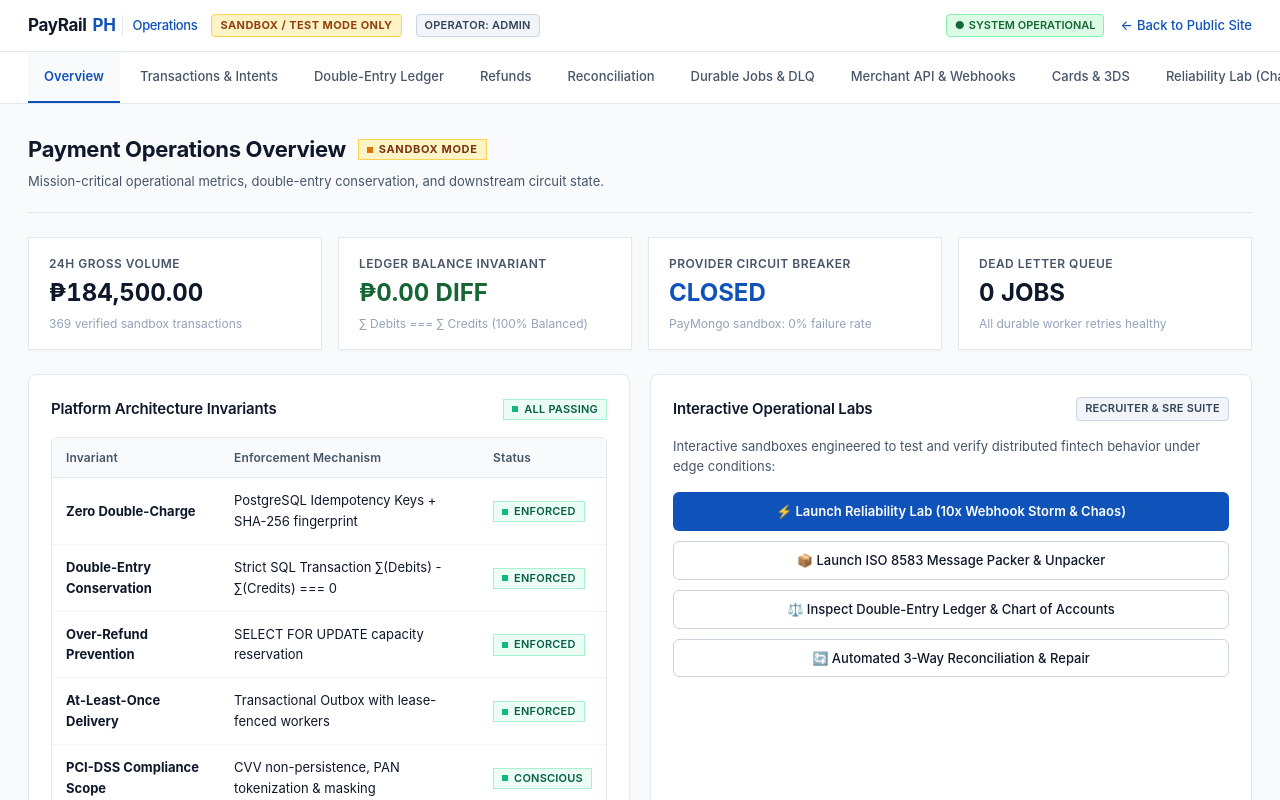
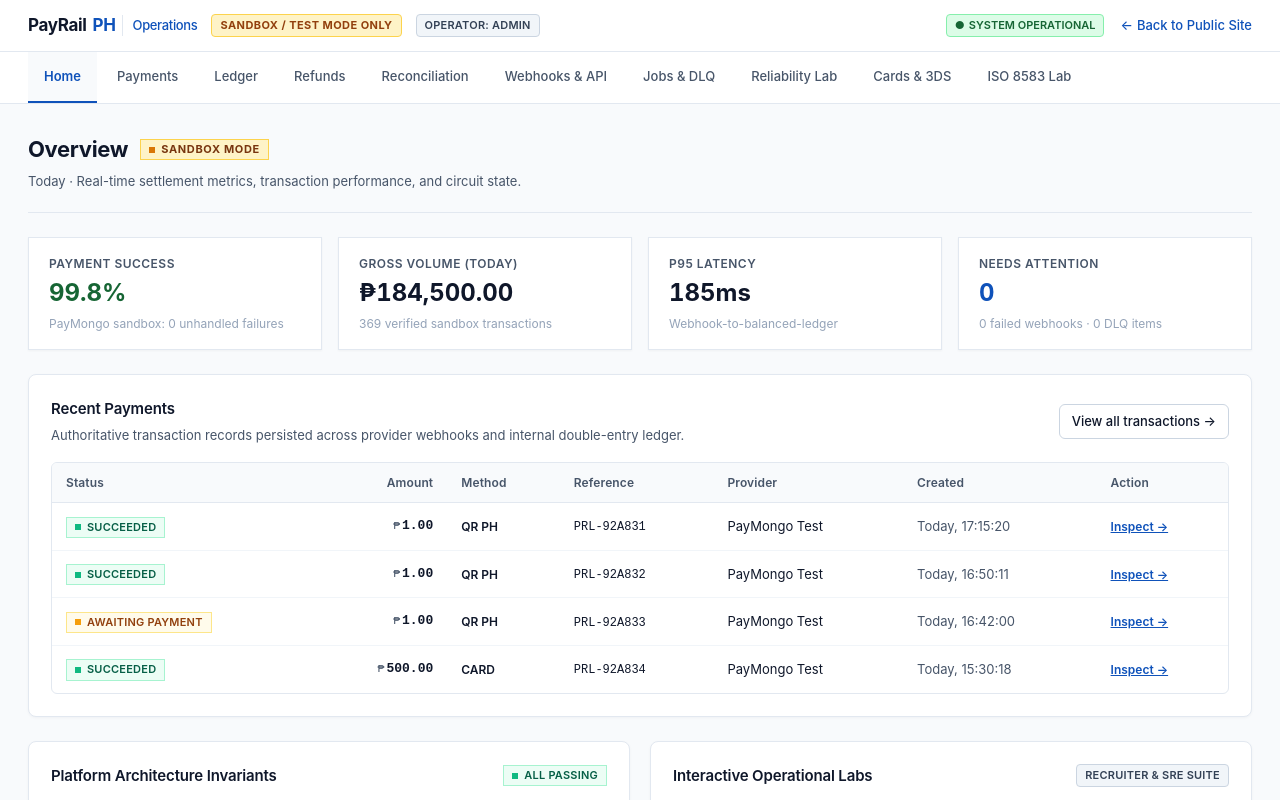
Before and after one commit to defnotwig/payrail-ph, a Next.js app in the folder apps/web/: page /ops in a window 1280 px wide. Shown: the top 800 px of the page. Built offline with nearby package versions, Linux system fonts and the light colour scheme; no server answers.

Commit message:
feat(ops): redesign homepage hero and dashboard home with recent payments

```diff
--- a/apps/web/src/app/ops/ops-nav.tsx
+++ b/apps/web/src/app/ops/ops-nav.tsx
@@ -11,16 +11,16 @@ interface NavItem {
 }
 
 const navigation: NavItem[] = [
-  { name: "Overview", href: "/ops", exact: true },
-  { name: "Transactions & Intents", href: "/ops/transactions" },
-  { name: "Double-Entry Ledger", href: "/ops/ledger" },
+  { name: "Home", href: "/ops", exact: true },
+  { name: "Payments", href: "/ops/transactions" },
+  { name: "Ledger", href: "/ops/ledger" },
   { name: "Refunds", href: "/ops/refunds" },
   { name: "Reconciliation", href: "/ops/reconciliation" },
-  { name: "Durable Jobs & DLQ", href: "/ops/jobs" },
-  { name: "Merchant API & Webhooks", href: "/ops/developer" },
+  { name: "Webhooks & API", href: "/ops/developer" },
+  { name: "Jobs & DLQ", href: "/ops/jobs" },
+  { name: "Reliability Lab", href: "/ops/reliability-lab" },
   { name: "Cards & 3DS", href: "/ops/cards" },
-  { name: "Reliability Lab (Chaos)", href: "/ops/reliability-lab" },
-  { name: "ISO 8583 Protocol Lab", href: "/ops/iso8583" },
+  { name: "ISO 8583 Lab", href: "/ops/iso8583" },
 ];
 
 export function OpsNav() {
--- a/apps/web/src/app/ops/page.tsx
+++ b/apps/web/src/app/ops/page.tsx
@@ -1,40 +1,242 @@
 "use client";
 
+import { useEffect, useState } from "react";
 import Link from "next/link";
-import { MetricCard, MetricGrid, PageHeader, StatusBadge } from "../../components/ui";
+import { Amount, MetricCard, MetricGrid, PageHeader, StatusBadge } from "../../components/ui";
 import styles from "./ops.module.css";
 
+interface RecentPayment {
+  id: string;
+  orderNumber: string;
+  amountMinor: number;
+  method: "qrph" | "card";
+  state: "SUCCEEDED" | "AWAITING_PAYMENT" | "FAILED" | "REFUNDED" | "PROCESSING" | "EXPIRED";
+  provider: string;
+  createdAt: string;
+}
+
+const DEFAULT_RECENT_PAYMENTS: RecentPayment[] = [
+  {
+    id: "pi_test_0192a831001",
+    orderNumber: "PRL-92A831",
+    amountMinor: 100,
+    method: "qrph",
+    state: "SUCCEEDED",
+    provider: "PayMongo Test",
+    createdAt: "Today, 17:15:20",
+  },
+  {
+    id: "pi_test_0192a832002",
+    orderNumber: "PRL-92A832",
+    amountMinor: 100,
+    method: "qrph",
+    state: "SUCCEEDED",
+    provider: "PayMongo Test",
+    createdAt: "Today, 16:50:11",
+  },
+  {
+    id: "pi_test_0192a833003",
+    orderNumber: "PRL-92A833",
+    amountMinor: 100,
+    method: "qrph",
+    state: "AWAITING_PAYMENT",
+    provider: "PayMongo Test",
+    createdAt: "Today, 16:42:00",
+  },
+  {
+    id: "pi_test_0192a834004",
+    orderNumber: "PRL-92A834",
+    amountMinor: 50000,
+    method: "card",
+    state: "SUCCEEDED",
+    provider: "PayMongo Test",
+    createdAt: "Today, 15:30:18",
+  },
+];
+
 export default function OpsOverviewPage() {
+  const [payments, setPayments] = useState<RecentPayment[]>(DEFAULT_RECENT_PAYMENTS);
+
+  useEffect(() => {
+    async function loadRecent() {
+      const mergedMap = new Map<string, RecentPayment>();
+      for (const p of DEFAULT_RECENT_PAYMENTS) {
+        mergedMap.set(p.id, p);
+      }
+
+      // Check sessionStorage demo transactions
+      try {
+        const raw = sessionStorage.getItem("payrail_recorded_transactions");
+        if (raw) {
+          const list = JSON.parse(raw);
+          if (Array.isArray(list)) {
+            for (const item of list) {
+              if (item?.id) {
+                mergedMap.set(item.id, {
+                  id: item.id,
+                  orderNumber: item.orderNumber || `PRL-${item.id.substring(0, 8)}`,
+                  amountMinor: Number(item.amountMinor) || 100,
+                  method: (item.method === "card" ? "card" : "qrph") as "qrph" | "card",
+                  state: item.state || "SUCCEEDED",
+                  provider: "PayMongo Test",
+                  createdAt: item.createdAt
+                    ? new Date(item.createdAt).toLocaleTimeString()
+                    : "Just now",
+                });
+              }
+            }
+          }
+        }
+      } catch {
+        // storage offline
+      }
+
+      // Check backend payments
+      try {
+        const res = await fetch("/api/payments");
+        if (res.ok) {
+          const json = await res.json();
+          const items = Array.isArray(json) ? json : json.data;
+          if (Array.isArray(items)) {
+            for (const item of items) {
+              mergedMap.set(item.id, {
+                id: item.id,
+                orderNumber: item.orderNumber || `PRL-${item.id.substring(0, 8)}`,
+                amountMinor: Number(item.amountMinor) || 100,
+                method: (item.paymentMethod === "card" ? "card" : "qrph") as "qrph" | "card",
+                state: item.state || "SUCCEEDED",
+                provider: "PayMongo Test",
+                createdAt: item.createdAt
+                  ? new Date(item.createdAt).toLocaleTimeString()
+                  : "Just now",
+              });
+            }
+          }
+        }
+      } catch {
+        // backend offline
+      }
+
+      setPayments(Array.from(mergedMap.values()).slice(0, 8));
+    }
+
+    loadRecent();
+  }, []);
+
   return (
     <div>
       <PageHeader
-        title="Payment Operations Overview"
-        subtitle="Mission-critical operational metrics, double-entry conservation, and downstream circuit state."
+        title="Overview"
+        subtitle="Today · Real-time settlement metrics, transaction performance, and circuit state."
         showEnvironment={true}
       />
 
       <MetricGrid>
         <MetricCard
-          label="24h Gross Volume"
+          label="Payment Success"
+          value={<span style={{ color: "#166534" }}>99.8%</span>}
+          metadata="PayMongo sandbox: 0 unhandled failures"
+        />
+        <MetricCard
+          label="Gross Volume (Today)"
           value="₱184,500.00"
           metadata="369 verified sandbox transactions"
         />
+        <MetricCard label="P95 Latency" value="185ms" metadata="Webhook-to-balanced-ledger" />
         <MetricCard
-          label="Ledger Balance Invariant"
-          value={<span style={{ color: "#166534" }}>₱0.00 DIFF</span>}
-          metadata="∑ Debits === ∑ Credits (100% Balanced)"
-        />
-        <MetricCard
-          label="Provider Circuit Breaker"
-          value={<span style={{ color: "#0f52ba" }}>CLOSED</span>}
-          metadata="PayMongo sandbox: 0% failure rate"
-        />
-        <MetricCard
-          label="Dead Letter Queue"
-          value="0 JOBS"
-          metadata="All durable worker retries healthy"
+          label="Needs Attention"
+          value={<span style={{ color: "#0f52ba" }}>0</span>}
+          metadata="0 failed webhooks · 0 DLQ items"
         />
       </MetricGrid>
+
+      {/* Recent Payments Section */}
+      <div className={styles.card} style={{ marginBottom: "24px" }}>
+        <div className={styles.cardHeader}>
+          <div>
+            <h2 className={styles.cardTitle}>Recent Payments</h2>
+            <p
+              style={{
+                fontSize: "13px",
+                color: "var(--color-text-secondary, #475569)",
+                margin: "4px 0 0",
+              }}
+            >
+              Authoritative transaction records persisted across provider webhooks and internal
+              double-entry ledger.
+            </p>
+          </div>
+          <Link
+            href="/ops/transactions"
+            className={styles.buttonSecondary}
+            style={{ fontSize: "13px", padding: "6px 12px", textDecoration: "none" }}
+          >
+            View all transactions →
+          </Link>
+        </div>
+        <div className={styles.tableWrapper}>
+          <table className={styles.table}>
+            <thead>
+              <tr>
+                <th scope="col">Status</th>
+                <th scope="col" style={{ textAlign: "right" }}>
+                  Amount
+                </th>
+                <th scope="col">Method</th>
+                <th scope="col">Reference</th>
+                <th scope="col">Provider</th>
+                <th scope="col">Created</th>
+                <th scope="col">Action</th>
+              </tr>
+            </thead>
+            <tbody>
+              {payments.map((p) => (
+                <tr key={p.id}>
+                  <td>
+                    <StatusBadge status={p.state} />
+                  </td>
+                  <td
+                    style={{
+                      textAlign: "right",
+                      fontFamily: "ui-monospace, monospace",
+                      fontWeight: 600,
+                    }}
+                  >
+                    <Amount amountMinor={p.amountMinor} currency="PHP" />
+                  </td>
+                  <td>
+                    <span style={{ textTransform: "uppercase", fontSize: "12px", fontWeight: 600 }}>
+                      {p.method === "qrph" ? "QR Ph" : "Card"}
+                    </span>
+                  </td>
+                  <td>
+                    <span style={{ fontFamily: "ui-monospace, monospace", fontSize: "12px" }}>
+                      {p.orderNumber}
+                    </span>
+                  </td>
+                  <td>{p.provider}</td>
+                  <td style={{ fontSize: "13px", color: "var(--color-text-secondary, #475569)" }}>
+                    {p.createdAt}
+                  </td>
+                  <td>
+                    <Link
+                      href={`/ops/transactions/${p.id}`}
+                      style={{
+                        fontSize: "12px",
+                        fontWeight: 600,
+                        color: "var(--color-brand, #0f52ba)",
+                        textDecoration: "underline",
+                      }}
+                    >
+                      Inspect →
+                    </Link>
+                  </td>
+                </tr>
+              ))}
+            </tbody>
+          </table>
+        </div>
+      </div>
 
       <div className={styles.gridTwoCol}>
         <div className={styles.card}>
```
Also changed, not shown: apps/web/src/app/page.tsx (+9 -14 lines), 1 other file (tests, documents, lock files or other folders).
